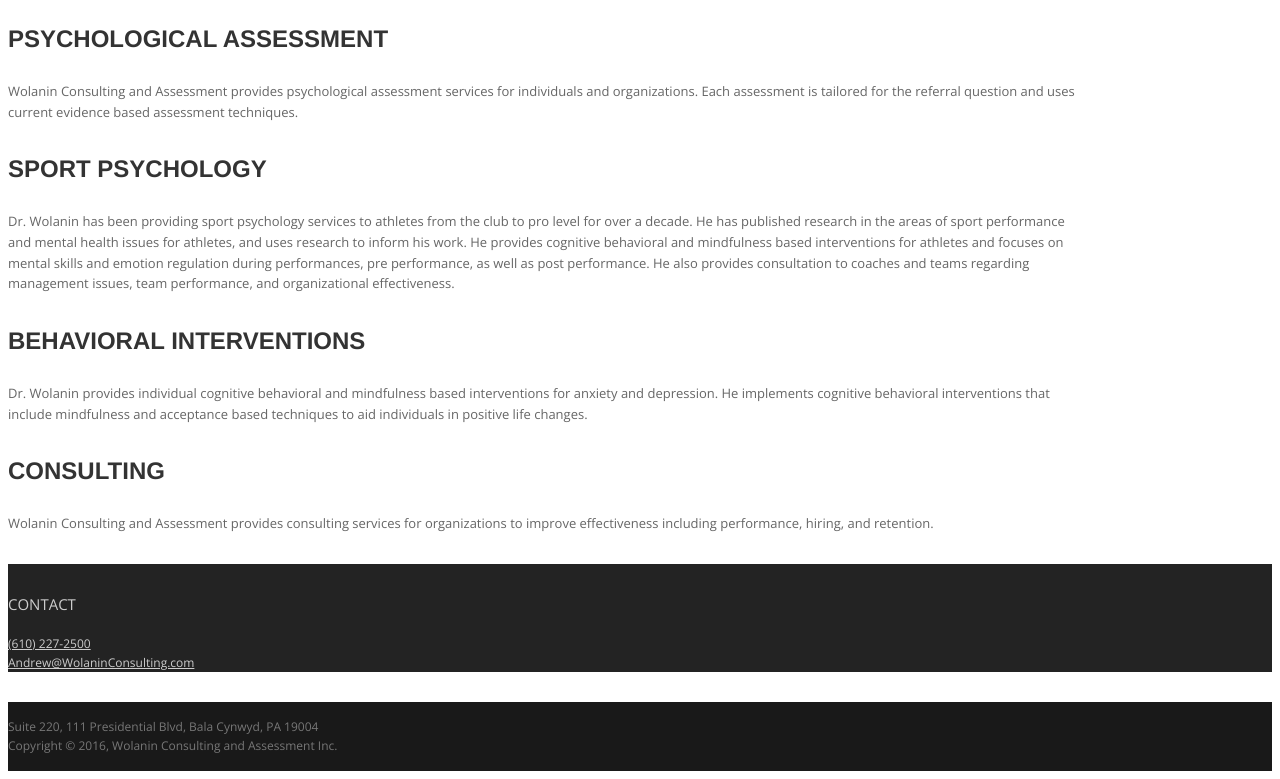
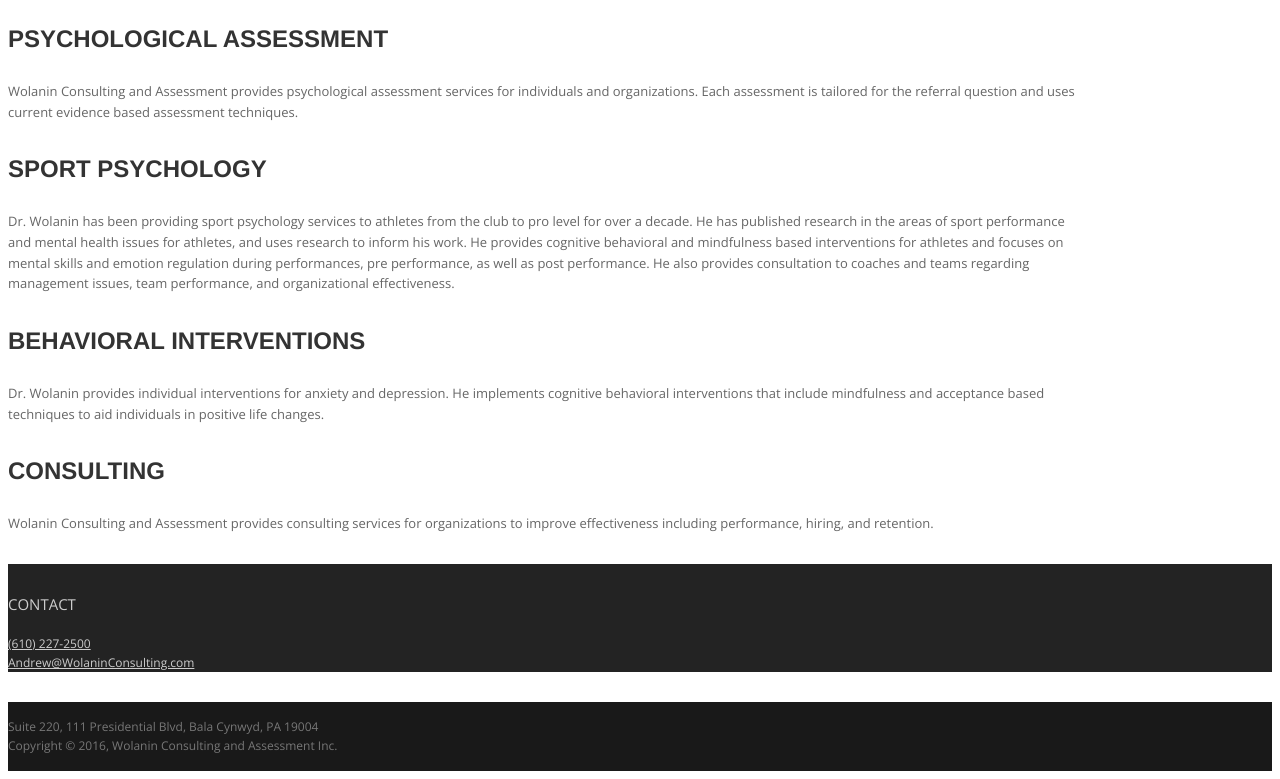
Before and after one commit to wolaninconsulting/wolaninconsulting.github.io, a plain HTML site: page index.html in a window 1280 px wide. Shown: the part 912-1691 px from the top of the page. Drawn offline with nearby package versions, Linux system fonts and the light colour scheme; some icons are missing; a web font is replaced by a local one.

Commit message:
text fix

```diff
--- a/index.html
+++ b/index.html
@@ -64,7 +64,7 @@
 				</div>
 				<div class="col-sm-6 col-md-3">
 					<h3 class="text-center">Behavioral Interventions</h3>
-					<p>Dr. Wolanin provides individual cognitive behavioral and mindfulness based interventions for anxiety and depression. He implements cognitive behavioral interventions that include mindfulness and acceptance based techniques to aid individuals in positive life changes.</p>
+					<p>Dr. Wolanin provides individual interventions for anxiety and depression. He implements cognitive behavioral interventions that include mindfulness and acceptance based techniques to aid individuals in positive life changes.</p>
 				</div>
 				<div class="col-sm-6 col-md-3">
 					<h3 class="text-center">Consulting</h3>
```
